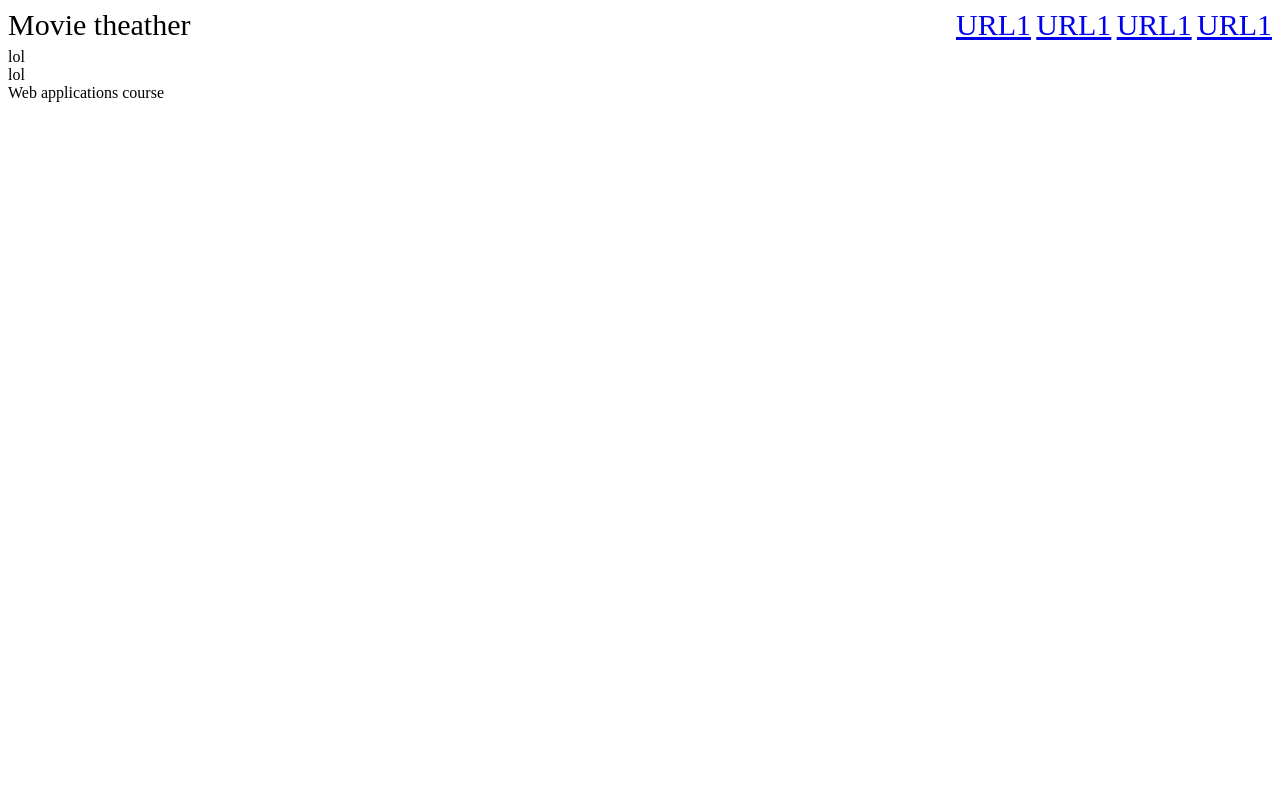
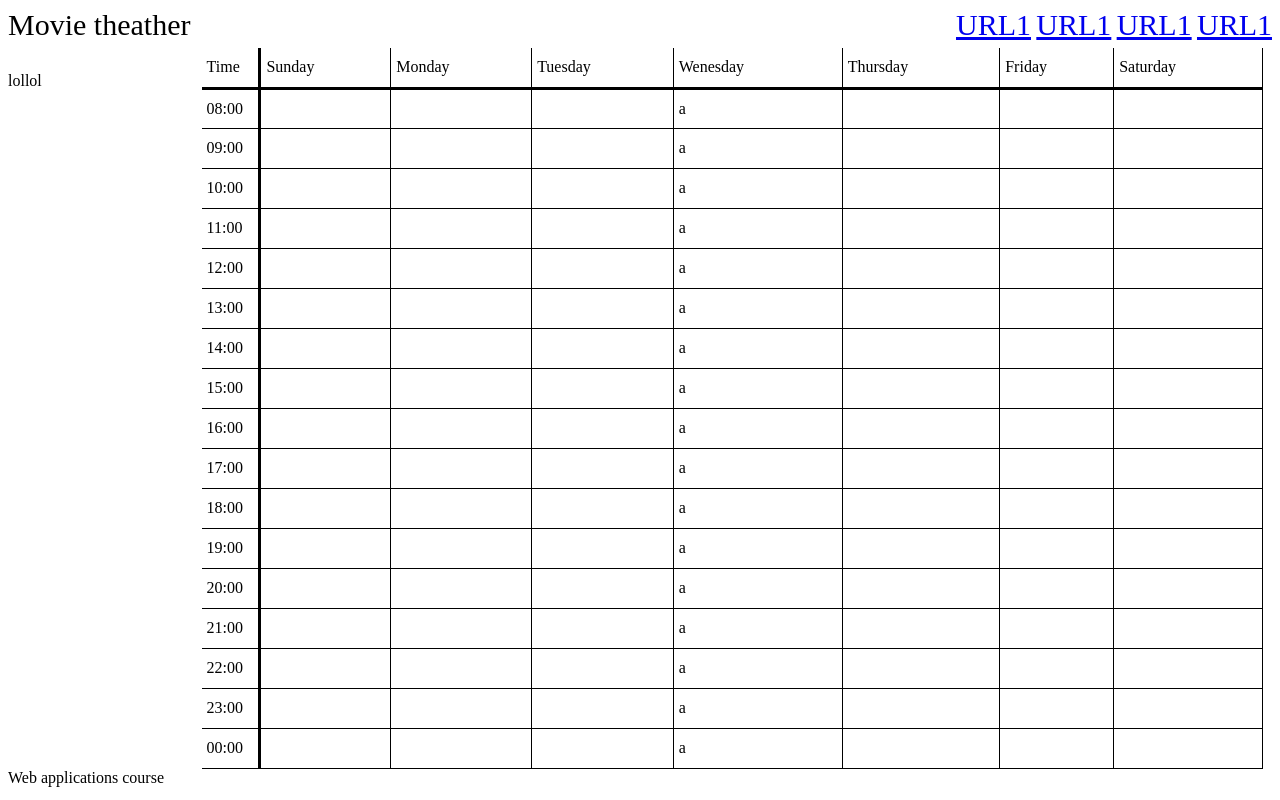
Before and after one commit to chriss1245/movie_theather, a Python web app: template templates/main/reservation.html in a window 1280 px wide. Run offline with Jinja, Linux system fonts and the light colour scheme; the template is opened without the code that fills it, so the values that code supplies are empty.

Commit message:
added a new file .py for controlling http json requests, added some extra content to reservation.html

```diff
--- a/__init__.py
+++ b/__init__.py
@@ -4,7 +4,8 @@ def create_app(test_config=None):
     app = Flask(__name__)
     app.config["SECRET_KEY"] = b"\x8c\xa5\x04\xb3\x8f\xa1<\xef\x9bY\xca/*\xff\x12\xfb"
 
-    from . import main
+    from . import main, data
     app.register_blueprint(main.bp)
+    app.register_blueprint(data.bp)
 
     return app
--- /dev/null
+++ b/static/js/reservation.js
@@ -0,0 +1,12 @@
+src = "data/reservation"
+
+var xmlhttp = new XMLHttpRequest();
+
+xmlhttp.onload = function ()
+{
+    myObj = JSON.parse(this.responseText);
+    console.log(myObj)
+}
+xmlhttp.open("GET", src)
+xmlhttp.setRequestHeader("Content-type", src);
+xmlhttp.send();
--- /dev/null
+++ b/static/reservation.css
@@ -0,0 +1,35 @@
+.cotent
+{
+    display: inline-flex;
+}
+
+#zone1{
+    display: inline-flex;
+    width: 15%;
+}
+
+#zone2{
+    display: inline-flex;
+    border-width: 5px;
+    border-color: lightcyan;
+
+    width: 84%;
+}
+
+#time
+{
+    width: 5.5%;
+    flex-direction: column;
+}
+
+
+#time div{
+    height: 43px;
+}
+
+.schedule-title
+{
+    height: 43px;
+    border-bottom: 3px solid black;
+
+}
--- /dev/null
+++ b/static/schedule.css
@@ -0,0 +1,38 @@
+table
+{
+    width: 100%;
+    border-collapse: collapse;
+}
+
+tr
+{
+    height: 40px;
+    width: 100%;
+    border-bottom: 1px solid black;
+}
+
+td
+{
+    border-right: 1px solid black;
+    padding-left: 5px;
+
+}
+
+.time
+{
+    border-right: 3px solid black;
+}
+
+thead
+{
+    border-bottom: 3px solid black;
+}
+
+.title
+{
+    border-bottom: 3px solid black;
+}
+.title td
+{
+    border-bottom: 3px solid black;
+}
--- a/static/slider.css
+++ b/static/slider.css
@@ -31,8 +31,8 @@
 .slider figure .slider-item .slider-item-data
 {
     width:100%;
-    margin-top: 28%;
-    margin-bottom:-100%;
+    margin-top: 2%;
+    margin-bottom:-180%;
     position: relative;
     font-size: 40px;
     color:floralwhite;
--- a/templates/main/reservation.html
+++ b/templates/main/reservation.html
@@ -3,10 +3,13 @@
 {%block title%} Reserve {%endblock%}
 
 {%block content%}
-    <div class="zone1">
-        lol
+    <link rel="stylesheet" href="{{url_for('static', filename='reservation.css')}}">
+    <div id="zone1">
+
+        <div>lol</div>
+        <div>lol</div>
     </div>
-    <div class="zone2">
-        lol
+    <div id="zone2">
+        {%include 'src/schedule.html'%}
     </div>
 {%endblock%}
--- a/templates/src/base.html
+++ b/templates/src/base.html
@@ -19,6 +19,9 @@
     <!--Footer-->
     {%include 'src/footer.html'%}
 
+    <script src="https://code.jquery.com/jquery-3.6.0.min.js"
+    integrity="sha256-/xUj+3OJU5yExlq6GSYGSHk7tPXikynS7ogEvDej/m4="
+    crossorigin="anonymous"></script>
+
 </body>
-
 </html>
--- /dev/null
+++ b/templates/src/schedule.html
@@ -0,0 +1,188 @@
+<link rel="stylesheet" href="{{url_for('static', filename='schedule.css')}}">
+<table>
+    <thead>
+        <tr class="title">
+            <td id="time" class='time'>Time</td>
+            <td>Sunday</td>
+            <td>Monday</td>
+            <td>Tuesday</td>
+            <td>Wenesday</td>
+            <td>Thursday</td>
+            <td>Friday</td>
+            <td>Saturday</td>
+        </tr>
+    </thead>
+    <tbody>
+        <tr id='8'>
+            <td class="time">08:00</td>
+            <td id="r1c1"></td>
+            <td id="r1c2"></td>
+            <td id="r1c3"></td>
+            <td id="r1c4">a</td>
+            <td id="r1c5"></td>
+            <td id="r1c6"></td>
+            <td id="r1c7"></td>
+        </tr>
+        <tr id='9'>
+            <td class='time'>09:00</td>
+            <td id="r2c1"></td>
+            <td id="r2c2"></td>
+            <td id="r2c3"></td>
+            <td id="r2c4">a</td>
+            <td id="r2c5"></td>
+            <td id="r2c6"></td>
+            <td id="r2c7"></td>
+        </tr>
+        <tr id='10'>
+            <td class='time'>10:00</td>
+            <td id="r3c1"></td>
+            <td id="r3c2"></td>
+            <td id="r3c3"></td>
+            <td id="r3c4">a</td>
+            <td id="r3c5"></td>
+            <td id="r3c6"></td>
+            <td id="r3c7"></td>
+        </tr>
+        <tr id='11'>
+            <td class='time'>11:00</td>
+            <td id="r4c1"></td>
+            <td id="r4c2"></td>
+            <td id="r4c3"></td>
+            <td id="r4c4">a</td>
+            <td id="r4c5"></td>
+            <td id="r4c6"></td>
+            <td id="r4c7"></td>
+        </tr>
+        <tr id='12'>
+            <td class='time'>12:00</td>
+            <td id="r5c1"></td>
+            <td id="r5c2"></td>
+            <td id="r5c3"></td>
+            <td id="r5c4">a</td>
+            <td id="r5c5"></td>
+            <td id="r5c6"></td>
+            <td id="r5c7"></td>
+        </tr>
+        <tr id='13'>
+            <td class='time'>13:00</td>
+            <td id="r6c1"></td>
+            <td id="r6c2"></td>
+            <td id="r6c3"></td>
+            <td id="r6c4">a</td>
+            <td id="r6c5"></td>
+            <td id="r6c6"></td>
+            <td id="r6c7"></td>
+        </tr>
+        <tr id='14'>
+            <td class='time'>14:00</td>
+            <td id="r7c1"></td>
+            <td id="r7c2"></td>
+            <td id="r7c3"></td>
+            <td id="r7c4">a</td>
+            <td id="r7c5"></td>
+            <td id="r7c6"></td>
+            <td id="r7c7"></td>
+        </tr>
+        <tr id='15'>
+            <td class='time'>15:00</td>
+            <td id="r8c1"></td>
+            <td id="r8c2"></td>
+            <td id="r8c3"></td>
+            <td id="r8c4">a</td>
+            <td id="r8c5"></td>
+            <td id="r8c6"></td>
+            <td id="r8c7"></td>
+        </tr>
+        <tr id='16'>
+            <td class='time'>16:00</td>
+            <td id="r9c1"></td>
+            <td id="r9c2"></td>
+            <td id="r9c3"></td>
+            <td id="r9c4">a</td>
+            <td id="r9c5"></td>
+            <td id="r9c6"></td>
+            <td id="r9c7"></td>
+        </tr>
+        <tr id='17'>
+            <td class='time'>17:00</td>
+            <td id="r10c1"></td>
+            <td id="r10c2"></td>
+            <td id="r10c3"></td>
+            <td id="r10c4">a</td>
+            <td id="r10c5"></td>
+            <td id="r10c6"></td>
+            <td id="r10c7"></td>
+        </tr>
+        <tr id='18'>
+            <td class='time'>18:00</td>
+            <td id="r11c1"></td>
+            <td id="r11c2"></td>
+            <td id="r11c3"></td>
+            <td id="r11c4">a</td>
+            <td id="r11c5"></td>
+            <td id="r11c6"></td>
+            <td id="r11c7"></td>
+        </tr>
+        <tr id='19'>
+            <td class='time'>19:00</td>
+            <td id="r12c1"></td>
+            <td id="r12c2"></td>
+            <td id="r12c3"></td>
+            <td id="r12c4">a</td>
+            <td id="r12c5"></td>
+            <td id="r12c6"></td>
+            <td id="r12c7"></td>
+        </tr>
+        <tr id='20'>
+            <td class='time'>20:00</td>
+            <td id="r13c1"></td>
+            <td id="r13c2"></td>
+            <td id="r13c3"></td>
+            <td id="r13c4">a</td>
+            <td id="r13c5"></td>
+            <td id="r13c6"></td>
+            <td id="r13c7"></td>
+        </tr>
+        <tr id='21'>
+            <td class='time'>21:00</td>
+            <td id="r14c1"></td>
+            <td id="r14c2"></td>
+            <td id="r14c3"></td>
+            <td id="r14c4">a</td>
+            <td id="r14c5"></td>
+            <td id="r14c6"></td>
+            <td id="r14c7"></td>
+        </tr>
+        <tr id='22'>
+            <td class='time'>22:00</td>
+            <td id="r15c1"></td>
+            <td id="r15c2"></td>
+            <td id="r15c3"></td>
+            <td id="r15c4">a</td>
+            <td id="r15c5"></td>
+            <td id="r15c6"></td>
+            <td id="r15c7"></td>
+        </tr>
+        <tr id='23'>
+            <td class="time">23:00</td>
+            <td id="r16c1"></td>
+            <td id="r16c2"></td>
+            <td id="r16c3"></td>
+            <td id="r16c4">a</td>
+            <td id="r16c5"></td>
+            <td id="r16c6"></td>
+            <td id="r16c7"></td>
+        </tr>
+        <tr id='0'>
+            <td class='time'>00:00</td>
+            <td id="r17c1"></td>
+            <td id="r17c2"></td>
+            <td id="r17c3"></td>
+            <td id="r17c4">a</td>
+            <td id="r17c5"></td>
+            <td id="r17c6"></td>
+            <td id="r17c7"></td>
+        </tr>
+    </tbody>
+</table>
+<script src="{{url_for('static', filename='js/reservation.js')}}"></script>
```
Also changed, not shown: data.py (added, +10 -0 lines).
